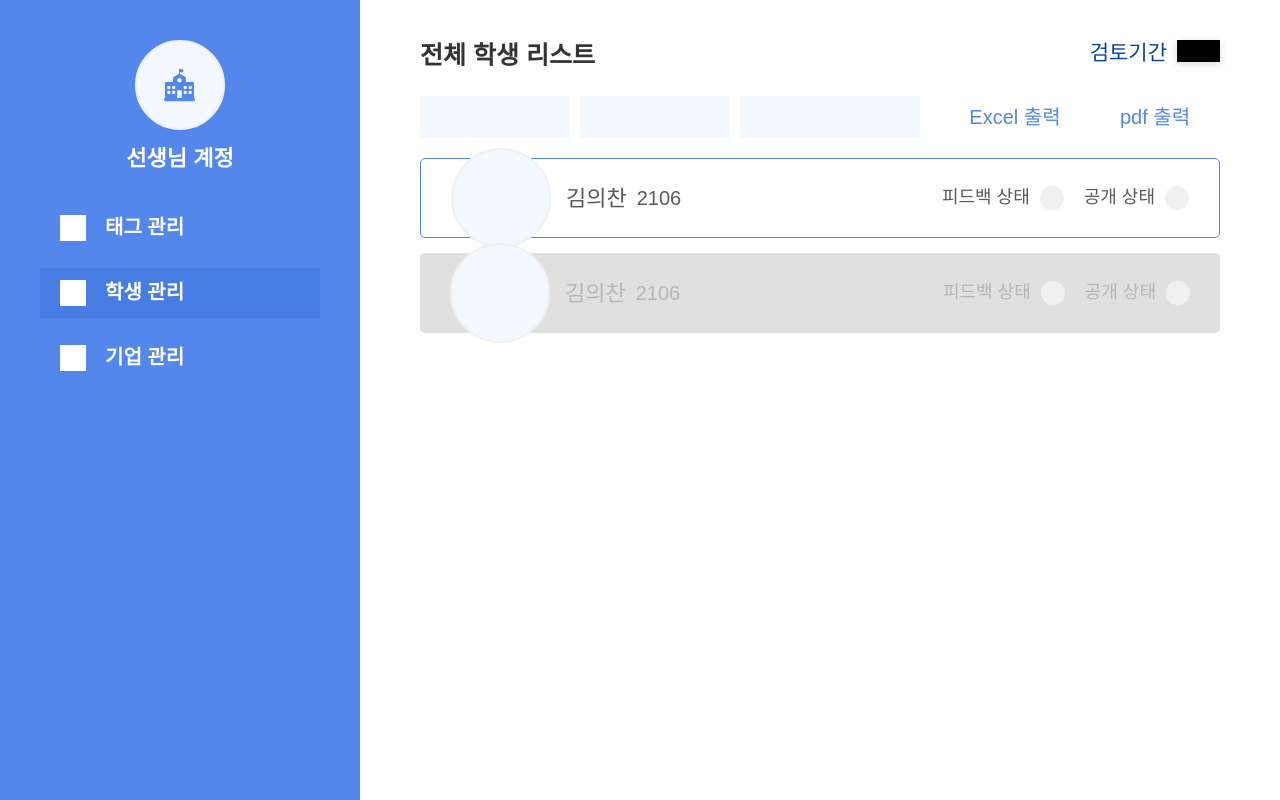
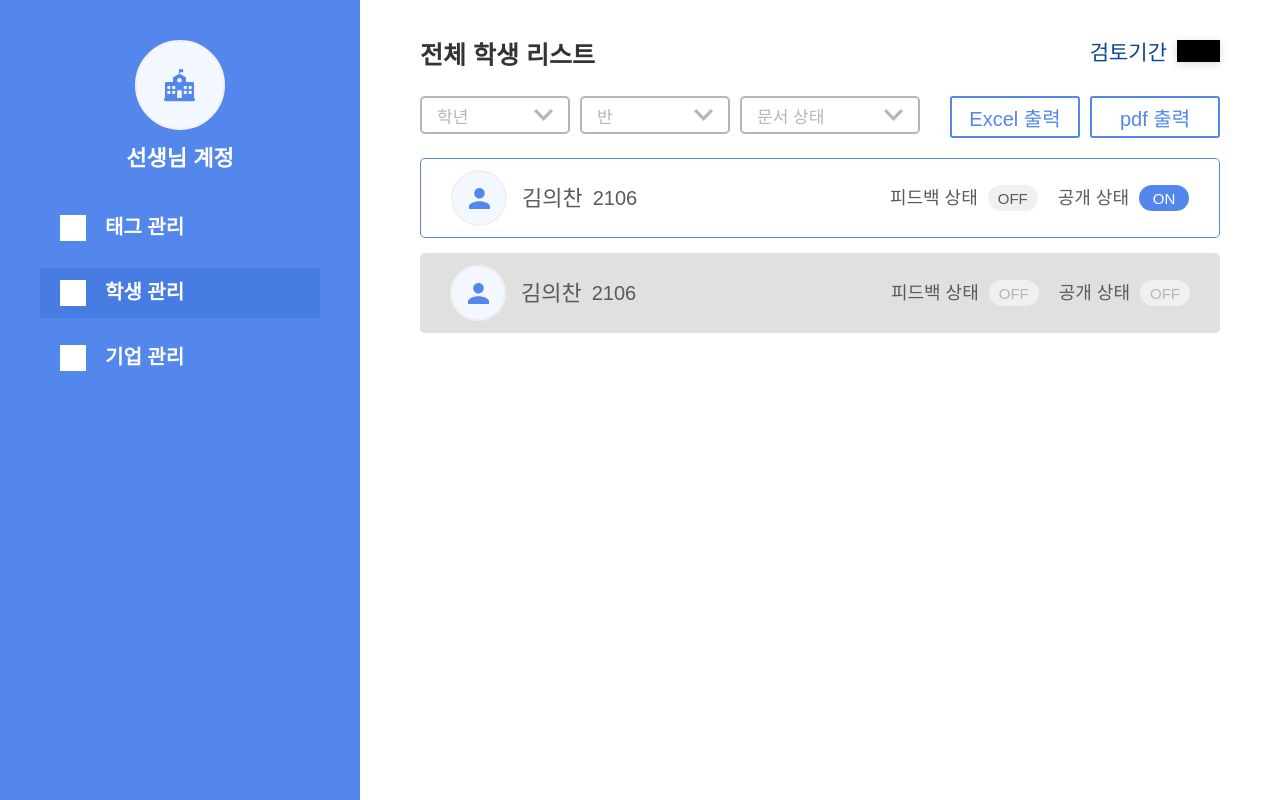
Before and after one commit to EntryDSM/Buldak, a Next.js app in the folder apps/teacher/: page / in a window 1280 px wide. Built offline with nearby package versions, Linux system fonts and the light colour scheme.

Commit message:
refactor(teacher): common ui로 치환

```diff
--- /dev/null
+++ b/apps/teacher/components/constant.ts
@@ -0,0 +1,3 @@
+export const gradeDropdownItems = ['전체', '1학년', '2학년', '3학년'];
+export const classRoomDropdownItems = ['전체', '1반', '2반', '3반', '4반'];
+export const documentStatusDropdownItems = ['전체', '미제출', '요청 대기 문서', '공개 문서'];
--- a/apps/teacher/components/student/Box.tsx
+++ b/apps/teacher/components/student/Box.tsx
@@ -13,25 +13,43 @@ const StudentBox = () => {
     return (
         <>
             <_Wrapper isSubmitted={true} onClick={onClick}>
-                <Profile type="image" src={''} />
+                {/*todo type을 image로 바꾸고 src를 서버에서 받아와서 넣어야함*/}
+                <Profile type="default" width="56px" height="56px" />
                 <_Name className="submittedFont">김의찬</_Name>
                 <_StudentNumber className="submittedFont">2106</_StudentNumber>
                 <_States>
-                    <_StatusSummary className="submittedFont">피드백 상태</_StatusSummary>
-                    <_CheckBox />
-                    <_StatusSummary className="public submittedFont">공개 상태</_StatusSummary>
-                    <_CheckBox />
+                    <_StatusSummary className="submittedFont">
+                        피드백 상태
+                        <_Status isSubmitted={true} isOn={false}>
+                            OFF
+                        </_Status>
+                    </_StatusSummary>
+                    <_StatusSummary className="public submittedFont">
+                        공개 상태
+                        <_Status isSubmitted={true} isOn={true}>
+                            ON
+                        </_Status>
+                    </_StatusSummary>
                 </_States>
             </_Wrapper>
-            <_Wrapper isSubmitted={false}>
-                <Profile type="image" src={''} />
-                <_Name className="unSubmittedFont">김의찬</_Name>
-                <_StudentNumber className="unSubmittedFont">2106</_StudentNumber>
+            <_Wrapper isSubmitted={false} onClick={onClick}>
+                {/*todo type을 image로 바꾸고 src를 서버에서 받아와서 넣어야함*/}
+                <Profile type="default" width="56px" height="56px" />
+                <_Name className="submittedFont">김의찬</_Name>
+                <_StudentNumber className="submittedFont">2106</_StudentNumber>
                 <_States>
-                    <_StatusSummary className="unSubmittedFont">피드백 상태</_StatusSummary>
-                    <_CheckBox />
-                    <_StatusSummary className="public unSubmittedFont">공개 상태</_StatusSummary>
-                    <_CheckBox />
+                    <_StatusSummary className="submittedFont">
+                        피드백 상태
+                        <_Status isSubmitted={false} isOn={false}>
+                            OFF
+                        </_Status>
+                    </_StatusSummary>
+                    <_StatusSummary className="public submittedFont">
+                        공개 상태
+                        <_Status isSubmitted={false} isOn={false}>
+                            OFF
+                        </_Status>
+                    </_StatusSummary>
                 </_States>
             </_Wrapper>
         </>
@@ -97,9 +115,11 @@ const _States = styled.div`
         color: ${({ theme }) => theme.color.gray700};
     }
 `;
-const _StatusSummary = styled.p`
+const _StatusSummary = styled.div`
     font-size: 18px;
     line-height: 23px;
+    display: flex;
+    align-items: center;
 `;
 const _CheckBox = styled.div`
     width: 24px;
@@ -108,3 +128,38 @@ const _CheckBox = styled.div`
     border-radius: 50%;
     margin-left: 10px;
 `;
+interface StatusTag {
+    isSubmitted: boolean;
+    isOn: boolean;
+}
+const _Status = styled.div<StatusTag>`
+    width: 50px;
+    height: 26px;
+    font-weight: 500;
+    font-size: 15px;
+    display: flex;
+    align-items: center;
+    justify-content: center;
+    border-radius: 100px;
+    line-height: 19px;
+    margin-left: 10px;
+
+    ${({ theme, isOn, isSubmitted }) => {
+        if (isSubmitted) {
+            return isOn
+                ? css`
+                      background-color: ${theme.color.skyblue};
+                      color: ${theme.color.white};
+                  `
+                : css`
+                      background-color: ${theme.color.gray300};
+                      color: ${theme.color.gray900};
+                  `;
+        } else {
+            return css`
+                background-color: ${theme.color.gray300};
+                color: ${theme.color.gray700};
+            `;
+        }
+    }};
+`;
--- a/apps/teacher/components/student/Filter.tsx
+++ b/apps/teacher/components/student/Filter.tsx
@@ -1,33 +1,63 @@
 import styled from '@emotion/styled';
-import { Button } from '@packages/ui';
+import { Button, DropDown } from '@packages/ui';
 import { useContext } from 'react';
 import { ModalDispatchContext } from '../../context/ModalContext';
+import { theme } from '@packages/emotion-style-provider/src/theme';
+import {
+    classRoomDropdownItems,
+    documentStatusDropdownItems,
+    gradeDropdownItems,
+} from '../constant';
 
 const Filter = () => {
     const dispatch = useContext(ModalDispatchContext);
     const onClickPrintPDF = () => {
         dispatch({ type: 'SELECT', selected: 'PDF' });
     };
+    const onChangeDropdown = (e: string) => {};
+    const onPrintExcel = () => {};
     return (
         <_Wrapper>
-            <_Dropdown1 />
-            <_Dropdown1 />
-            <_Dropdown2 />
+            <_OptionWrapper>
+                <DropDown
+                    items={gradeDropdownItems}
+                    placeholder="학년"
+                    onChange={onChangeDropdown}
+                    width={150}
+                />
+                <DropDown
+                    items={classRoomDropdownItems}
+                    placeholder="반"
+                    onChange={onChangeDropdown}
+                    width={150}
+                />
+                <DropDown
+                    items={documentStatusDropdownItems}
+                    placeholder="문서 상태"
+                    onChange={onChangeDropdown}
+                    width={180}
+                />
+            </_OptionWrapper>
+            <_OptionWrapper>
                 <Button
                     width={130}
                     height={42}
-                borderColor="#5387EC"
-                fontColor="#5387EC"
+                    borderWidth={2}
+                    borderColor={theme.color.skyblue}
+                    fontColor={theme.color.skyblue}
                     content="Excel 출력"
+                    onClick={onPrintExcel}
                 />
                 <Button
                     width={130}
                     height={42}
-                borderColor="#5387EC"
-                fontColor="#5387EC"
+                    borderWidth={2}
+                    borderColor={theme.color.skyblue}
+                    fontColor={theme.color.skyblue}
                     content="pdf 출력"
                     onClick={onClickPrintPDF}
                 />
+            </_OptionWrapper>
         </_Wrapper>
     );
 };
@@ -36,21 +66,11 @@ export default Filter;
 const _Wrapper = styled.section`
     display: flex;
     margin-top: 25px;
-    > button {
-        margin-right: 10px;
-        :last-child {
-            margin-right: 0;
-        }
-    }
+    justify-content: space-between;
 `;
-const _Dropdown1 = styled.div`
-    width: 150px;
-    height: 42px;
-    margin-right: 10px;
-    background-color: ${({ theme }) => theme.color.background};
-    :last-child {
-        margin-right: 0;
-    }
+const _OptionWrapper = styled.div`
+    display: flex;
+    gap: 10px;
 `;
 const _Dropdown2 = styled.div`
     width: 180px;
--- a/apps/teacher/components/student/pdf/Filter.tsx
+++ b/apps/teacher/components/student/pdf/Filter.tsx
@@ -1,10 +1,23 @@
 import styled from '@emotion/styled';
+import { classRoomDropdownItems, gradeDropdownItems } from '../../constant';
+import { DropDown } from '@packages/ui';
 
 const PdfFilter = () => {
+    const onChangeDropdown = () => {};
     return (
         <_Wrapper>
-            <_Dropdown />
-            <_Dropdown />
+            <DropDown
+                items={gradeDropdownItems}
+                placeholder="학년"
+                onChange={onChangeDropdown}
+                width={150}
+            />
+            <DropDown
+                items={classRoomDropdownItems}
+                placeholder="반"
+                onChange={onChangeDropdown}
+                width={150}
+            />
         </_Wrapper>
     );
 };
@@ -12,10 +25,5 @@ export default PdfFilter;
 
 const _Wrapper = styled.div`
     display: flex;
+    gap: 10px;
 `;
-const _Dropdown = styled.div`
-    width: 200px;
-    height: 42px;
-    background-color: ${({ theme }) => theme.color.gray500};
-    margin-right: 10px;
-`;
```
Also changed, not shown: apps/teacher/components/AddInputButton.tsx (+11 -1 lines), apps/teacher/components/company/index.tsx (+11 -9 lines), apps/teacher/components/tag/index.tsx (+12 -7 lines). Lines whose indentation alone changed are shown as unchanged.
